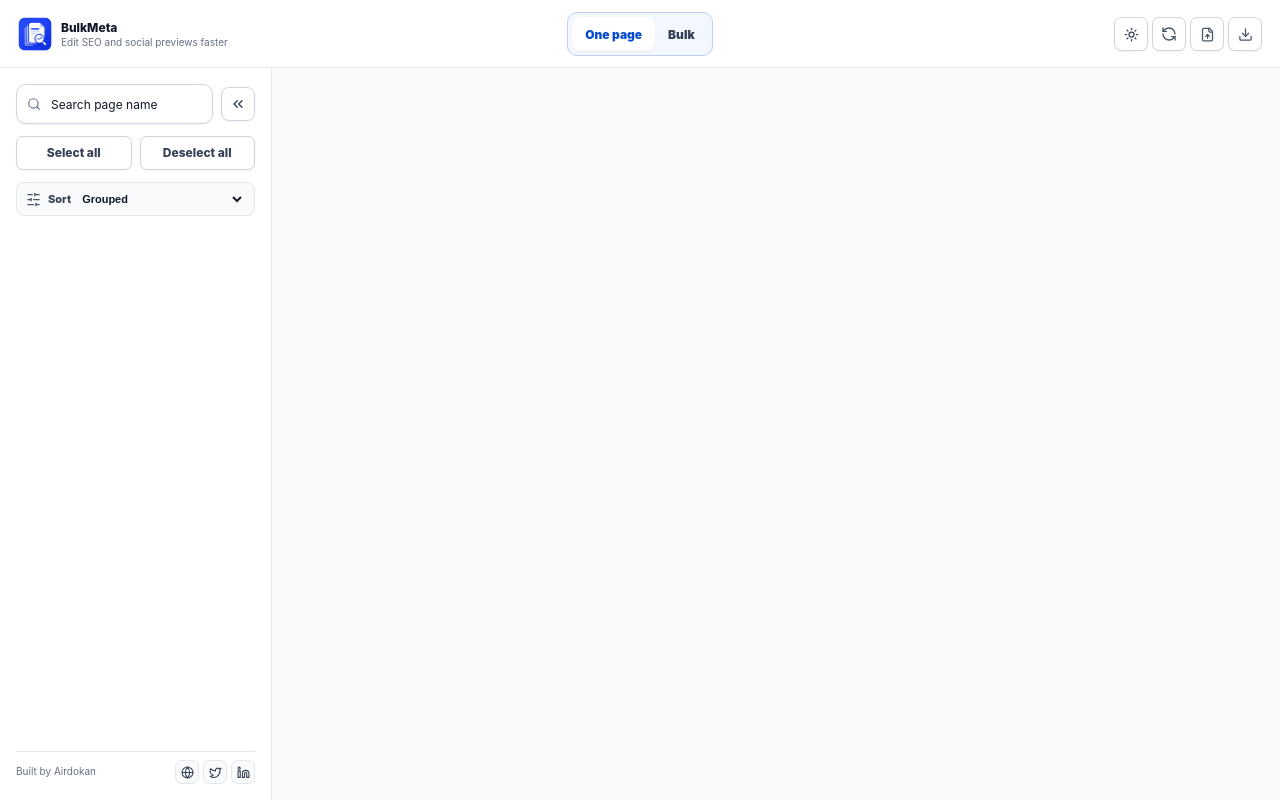
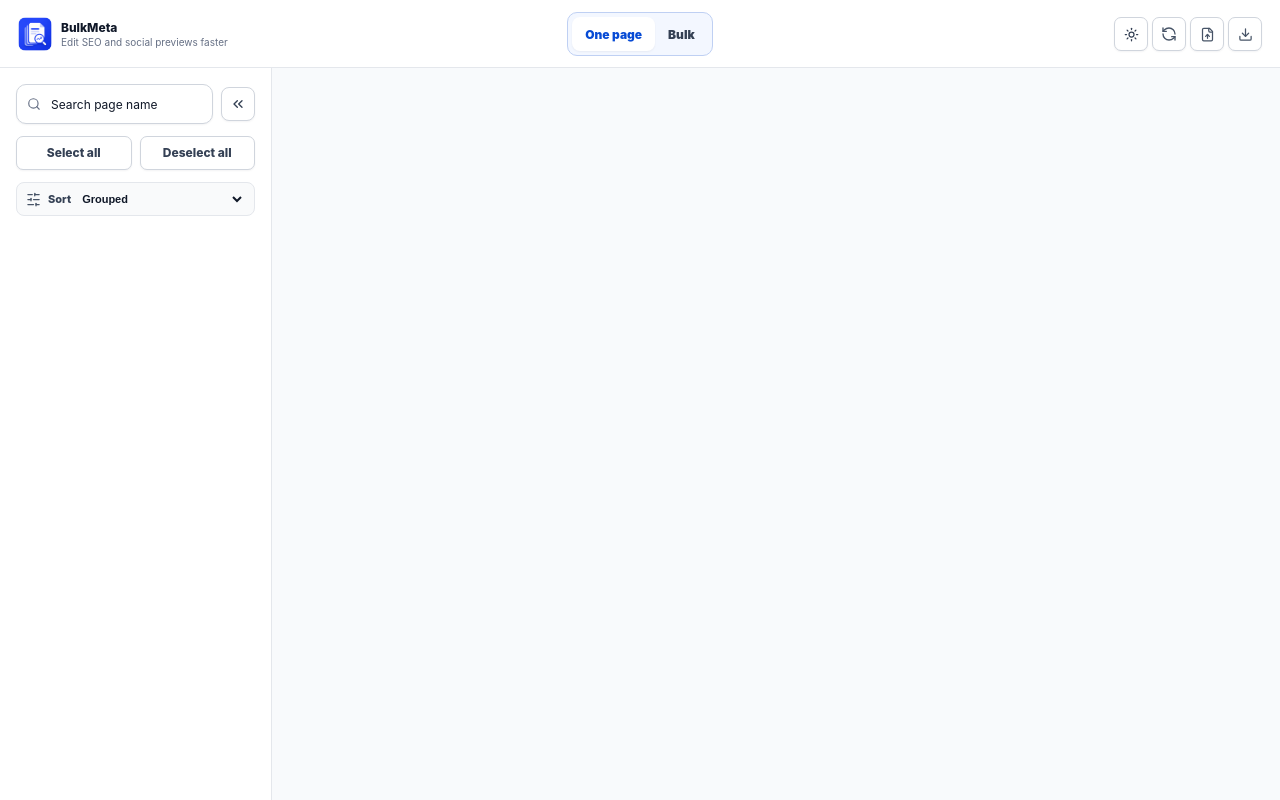
Before and after one commit to kmbashar/bulkmeta, a React (Vite) app: page / in a window 1280 px wide. Built offline with nearby package versions, Linux system fonts and the light colour scheme; a web font is replaced by a local one.

Commit message:
Harden marketplace submission

```diff
--- a/src/main.tsx
+++ b/src/main.tsx
@@ -9,17 +9,14 @@ import {
   ChevronsRight,
   Download,
   FileUp,
-  Globe,
   Image,
   Images,
-  Linkedin,
   LoaderCircle,
   Moon,
   RefreshCcw,
   Search,
   SlidersHorizontal,
   Sun,
-  Twitter,
   X,
 } from "lucide-react";
 import "./styles.css";
@@ -319,14 +316,18 @@ function App() {
       patch.ogDescription = bulkDescription;
       patch.useSeoForOg = true;
     }
+    if (bulkOgImage) patch.ogImage = normalizeImageUrl(bulkOgImage);
+    return { ...page, ...patch };
+  }
+
+  async function saveBulkPages() {
     if (bulkOgImage) {
       const validation = validateImageUrl(bulkOgImage);
-      if (validation.valid) patch.ogImage = bulkOgImage;
+      if (!validation.valid) {
+        showToast(validation.error ?? "Use a valid HTTPS image URL for the OG image.");
+        return;
+      }
     }
-    return { ...page, ...patch };
-  }
-
-  async function saveBulkPages() {
     const nextPages = pages.map((page) => (selectedIds.includes(page.id) ? buildBulkPage(page) : page));
     const pageMap = new Map(nextPages.map((page) => [page.id, page]));
     setPages(nextPages);
@@ -335,16 +336,25 @@ function App() {
 
   async function savePages(ids: string[], overrides?: Map<string, SeoPage>) {
     if (!isConnected) {
-      showToast("Demo mode only. Open through Webflow Designer to save real pages.");
+      showToast("Open this app through Webflow Designer to save page settings.");
       return;
     }
 
     const targetIds = Array.from(new Set(ids));
+    const targetPages = pages
+      .filter((item) => targetIds.includes(item.id))
+      .map((page) => overrides?.get(page.id) ?? page);
+    const invalidPage = targetPages.find((page) => !validateImageUrl(page.ogImage).valid);
+    if (invalidPage) {
+      const validation = validateImageUrl(invalidPage.ogImage);
+      showToast(invalidPage.name + ": " + (validation.error ?? "Invalid Open Graph image URL."));
+      return;
+    }
+
     setIsSaving(true);
     let saved = 0;
     try {
-      for (const existingPage of pages.filter((item) => targetIds.includes(item.id))) {
-        const page = overrides?.get(existingPage.id) ?? existingPage;
+      for (const page of targetPages) {
         const ref = pageRefs[page.id];
         if (!ref) continue;
         await saveSeoFields(ref, page);
@@ -358,11 +368,10 @@ function App() {
           await ref.setOpenGraphDescription?.(page.ogDescription || null);
         }
         const urlValidation = validateImageUrl(page.ogImage);
-        if (urlValidation.valid) {
-          await ref.setOpenGraphImage?.(page.ogImage || null);
-        } else {
-          showToast(urlValidation.error ?? "Skipped invalid OG image URL.");
+        if (!urlValidation.valid) {
+          throw new Error(page.name + ": " + (urlValidation.error ?? "Invalid Open Graph image URL."));
         }
+        await ref.setOpenGraphImage?.(normalizeImageUrl(page.ogImage) || null);
         saved += 1;
       }
       const message = `${saved} page${saved === 1 ? "" : "s"} updated in Webflow.`;
@@ -414,11 +423,12 @@ function App() {
       showToast(validation.error ?? "Invalid image URL.");
       return;
     }
+    const safeUrl = normalizeImageUrl(asset.url);
     if (assetPickerTarget === "single" && selectedPage) {
-      patchPage(selectedPage.id, { ogImage: asset.url });
+      patchPage(selectedPage.id, { ogImage: safeUrl });
     }
     if (assetPickerTarget === "bulk") {
-      setBulkOgImage(asset.url);
+      setBulkOgImage(safeUrl);
     }
     setAssetPickerTarget(null);
     setAssetQuery("");
@@ -435,7 +445,8 @@ function App() {
 
   async function importCsv(file: File | null) {
     if (!file) return;
-    const imported = parseCsv(await file.text());
+    const parsed = parseCsv(await file.text());
+    const imported = parsed.pages;
     if (!imported.length) {
       showToast("No valid rows found in the CSV.");
       return;
@@ -452,7 +463,8 @@ function App() {
       return next;
     });
     if (importInputRef.current) importInputRef.current.value = "";
-    showToast(`${imported.length} CSV row${imported.length === 1 ? "" : "s"} imported.`);
+    const skipped = parsed.invalidOgImageCount ? " " + parsed.invalidOgImageCount + " invalid OG image URL" + (parsed.invalidOgImageCount === 1 ? " was" : "s were") + " skipped." : "";
+    showToast(imported.length + " CSV row" + (imported.length === 1 ? "" : "s") + " imported." + skipped);
   }
 
   function showToast(message: string) {
@@ -586,14 +598,6 @@ function App() {
                   )}
               </div>
 
-              <div className="creator-links" aria-label="Creator links">
-                <span>Built by Airdokan</span>
-                <div>
-                  <a href="https://www.airdokan.com/" target="_blank" rel="noreferrer" aria-label="Airdokan website" title="Website"><Globe size={13} /></a>
-                  <a href="https://x.com/bashar_me1" target="_blank" rel="noreferrer" aria-label="Bashar on X" title="X"><Twitter size={13} /></a>
-                  <a href="https://www.linkedin.com/in/findbashar/" target="_blank" rel="noreferrer" aria-label="Bashar on LinkedIn" title="LinkedIn"><Linkedin size={13} /></a>
-                </div>
-              </div>
             </>
           )}
         </aside>
@@ -1155,15 +1159,17 @@ function OgImageField({
   onClear: () => void;
   compact?: boolean;
 }) {
+  const validation = validateImageUrl(value);
+  const safePreviewUrl = validation.valid ? normalizeImageUrl(value) : "";
   return (
     <div className={compact ? "og-field compact" : "og-field"}>
       <div>
         <strong>Open Graph image</strong>
-        <span>Select from assets or paste an image URL.</span>
+        <span>Select from assets or paste a direct HTTPS image URL.</span>
       </div>
-      {value ? <img src={value} alt="" /> : <div className="image-empty"><Image size={20} /></div>}
+      {safePreviewUrl ? <img src={safePreviewUrl} alt="" /> : <div className="image-empty"><Image size={20} /></div>}
       <div className="og-image-actions">
-        <input value={value} onChange={(event) => onChange(event.target.value)} placeholder="https://..." aria-label="Open Graph image URL" />
+        <input value={value} onChange={(event) => onChange(event.target.value)} placeholder="https://example.com/image.jpg" aria-label="Open Graph image URL" />
         <button className="secondary-button" onClick={onPick}>
           <Images size={16} />
           Choose image
@@ -1173,6 +1179,7 @@ function OgImageField({
             Clear
           </button>
         )}
+        {!validation.valid && <span className="field-error">{validation.error}</span>}
       </div>
     </div>
   );
@@ -1270,28 +1277,50 @@ function AssetPicker({
 }
 
 function validateImageUrl(url: string): { valid: boolean; error?: string } {
-  if (!url) return { valid: true };
-
   const trimmed = url.trim();
-
-  if (/^(javascript|data|file):/i.test(trimmed)) {
-    return { valid: false, error: "Unsupported URL scheme. Use an HTTPS image URL." };
-  }
+  if (!trimmed) return { valid: true };
 
   if (trimmed.startsWith("//")) {
-    return { valid: false, error: "Protocol-relative URLs are not allowed. Use a full HTTPS URL." };
-  }
-
-  if (!/^https:/i.test(trimmed)) {
-    return { valid: false, error: "Only HTTPS URLs are allowed." };
-  }
-
-  const knownImageExts = /\.(apng|avif|bmp|gif|jpe?g|jxl|png|svg|webp)(\?|#|$)/i;
-  if (!knownImageExts.test(trimmed)) {
-    return { valid: false, error: "URL must point to an image file (e.g. .jpg, .png, .webp)." };
+    return { valid: false, error: "Protocol-relative URLs are not allowed. Use a full HTTPS image URL." };
+  }
+
+  if (/^(javascript|data|file|blob):/i.test(trimmed)) {
+    return { valid: false, error: "Unsupported URL scheme. Use a direct HTTPS image URL." };
+  }
+
+  if (/\s|[\u0000-\u001f\u007f]/.test(trimmed)) {
+    return { valid: false, error: "Image URLs cannot contain spaces or control characters." };
+  }
+
+  let parsed: URL;
+  try {
+    parsed = new URL(trimmed);
+  } catch {
+    return { valid: false, error: "Enter a complete HTTPS image URL." };
+  }
+
+  if (parsed.protocol !== "https:") {
+    return { valid: false, error: "Only HTTPS image URLs are allowed." };
+  }
+
+  if (!parsed.hostname || parsed.username || parsed.password) {
+    return { valid: false, error: "Use a public HTTPS image URL without credentials." };
+  }
+
+  if (parsed.hash) {
+    return { valid: false, error: "Remove URL fragments from the image URL." };
+  }
+
+  const knownImageExts = /\.(apng|avif|bmp|gif|jpe?g|jxl|png|webp)$/i;
+  if (!knownImageExts.test(parsed.pathname)) {
+    return { valid: false, error: "URL must point directly to an image file, such as .jpg, .png, or .webp." };
   }
 
   return { valid: true };
+}
+
+function normalizeImageUrl(url: string) {
+  return url.trim();
 }
 
 function renderTemplate(template: string, page: SeoPage) {
@@ -1424,13 +1453,17 @@ function toCsv(rows: SeoPage[]) {
   return [headers.join(","), ...rows.map((row) => headers.map((header) => escapeCsv(String(row[header as keyof SeoPage] ?? ""))).join(","))].join("\n");
 }
 
-function parseCsv(text: string): SeoPage[] {
+function parseCsv(text: string): { pages: SeoPage[]; invalidOgImageCount: number } {
   const lines = text.trim().split(/\r?\n/).filter(Boolean);
-  if (lines.length < 2) return [];
+  if (lines.length < 2) return { pages: [], invalidOgImageCount: 0 };
   const headers = splitCsvLine(lines[0]);
-  return lines.slice(1).map((line, index) => {
+  let invalidOgImageCount = 0;
+  const pages = lines.slice(1).map((line, index) => {
     const values = splitCsvLine(line);
     const row = Object.fromEntries(headers.map((header, valueIndex) => [header, values[valueIndex] ?? ""]));
+    const rawOgImage = String(row.ogImage || "").trim();
+    const ogImage = validateImageUrl(rawOgImage).valid ? rawOgImage : "";
+    if (rawOgImage && !ogImage) invalidOgImageCount += 1;
     return {
       id: row.id || `csv-${index}-${row.name || row.slug || "page"}`,
       name: row.name || "Untitled page",
@@ -1441,10 +1474,11 @@ function parseCsv(text: string): SeoPage[] {
       metaDescription: row.metaDescription || "",
       ogTitle: row.ogTitle || "",
       ogDescription: row.ogDescription || "",
-      ogImage: row.ogImage || "",
+      ogImage,
       useSeoForOg: ["true", "1", "yes", ""].includes(String(row.useSeoForOg ?? "true").toLowerCase()),
     };
   });
+  return { pages, invalidOgImageCount };
 }
 
 function splitCsvLine(line: string) {
--- a/src/styles.css
+++ b/src/styles.css
@@ -428,53 +428,6 @@ button:disabled {
   text-transform: uppercase;
 }
 
-.creator-links {
-  display: flex;
-  flex: 0 0 auto;
-  align-items: center;
-  justify-content: space-between;
-  gap: 8px;
-  border-top: 1px solid var(--border);
-  padding-top: 8px;
-  color: var(--tertiary);
-  font-size: 10px;
-}
-
-.creator-links span,
-.creator-links div {
-  min-width: 0;
-}
-
-.creator-links span {
-  line-height: 1.35;
-}
-
-.creator-links div {
-  display: flex;
-  flex: 0 0 auto;
-  gap: 4px;
-}
-
-.creator-links a {
-  display: inline-grid;
-  width: 24px;
-  height: 24px;
-  place-items: center;
-  border: 1px solid var(--border);
-  border-radius: 7px;
-  background: var(--surface-raised);
-  color: var(--button-text);
-  padding: 0;
-  line-height: 1;
-  text-decoration: none;
-}
-
-.creator-links a:hover {
-  border-color: var(--primary-border);
-  background: var(--primary-subtle);
-  color: var(--primary);
-}
-
 .page-item {
   display: grid;
   grid-template-columns: 16px 1fr 14px;
@@ -849,6 +802,14 @@ code {
 .og-image-actions input:focus {
   border-color: var(--primary);
   box-shadow: 0 0 0 3px var(--primary-ring);
+}
+
+.field-error {
+  grid-column: 1 / -1;
+  color: var(--danger);
+  font-size: 10px;
+  font-weight: 800;
+  line-height: 1.35;
 }
 
 .bulk-card,
```
